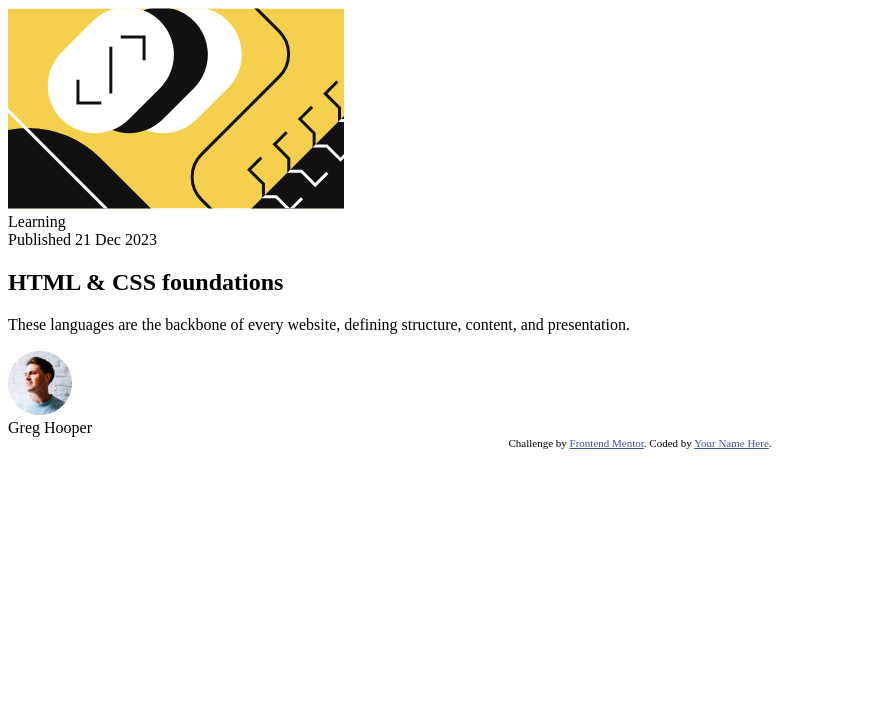
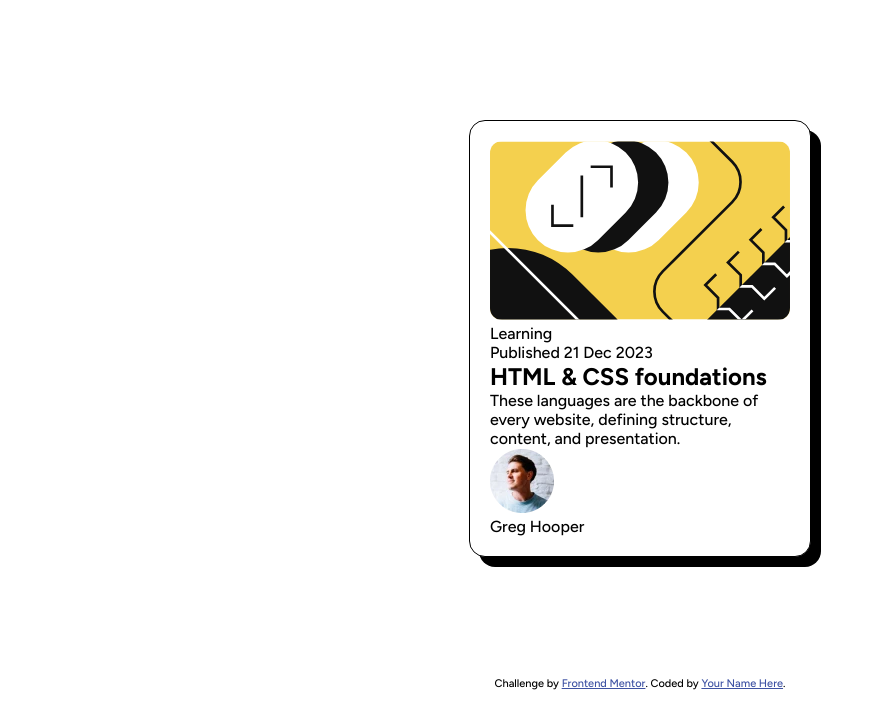
Before and after one commit to FNH99/blog-preview-card-main, a plain HTML site: page index.html in a window 1280 px wide. Shown: the whole page, without its empty margins (0-876 px from the left). Drawn offline with Linux system fonts and the light colour scheme.

Commit message:
updated css

```diff
--- a/index.html
+++ b/index.html
@@ -5,6 +5,10 @@
   <meta name="viewport" content="width=device-width, initial-scale=1.0"> <!-- displays site properly based on user's device -->
 
   <link rel="icon" type="image/png" sizes="32x32" href="./assets/images/favicon-32x32.png">
+
+  <link rel="preconnect" href="https://fonts.googleapis.com">
+  <link rel="preconnect" href="https://fonts.gstatic.com" crossorigin>
+  <link href="https://fonts.googleapis.com/css2?family=Figtree:wght@300;500;700;800&display=swap" rel="stylesheet">
 
   <title>Frontend Mentor | Blog preview card</title>
 
--- a/style.css
+++ b/style.css
@@ -0,0 +1,34 @@
+* {
+    margin: 0;
+    padding: 0;
+    font-family: 'Figtree';
+}
+
+:root {
+    --Yellow: hsl(47, 88%, 63%);
+
+    --White: hsl(0, 0%, 100%);
+    --Grey: hsl(0, 0%, 50%);
+    --Black: hsl(0, 0%, 7%);
+}
+
+body {
+    background: 0;
+}
+
+.container {
+    padding: 1.25rem;
+    display: block;
+    max-width: 300px;
+    background-color: white;
+    margin: 15vh auto;
+    border: 1px solid;
+    border-radius: 1rem;
+    box-shadow: 10px 10px black;
+}
+
+img {
+    max-width: 100%;
+    max-height: 100%;
+    border-radius: 0.75rem;
+}
```
